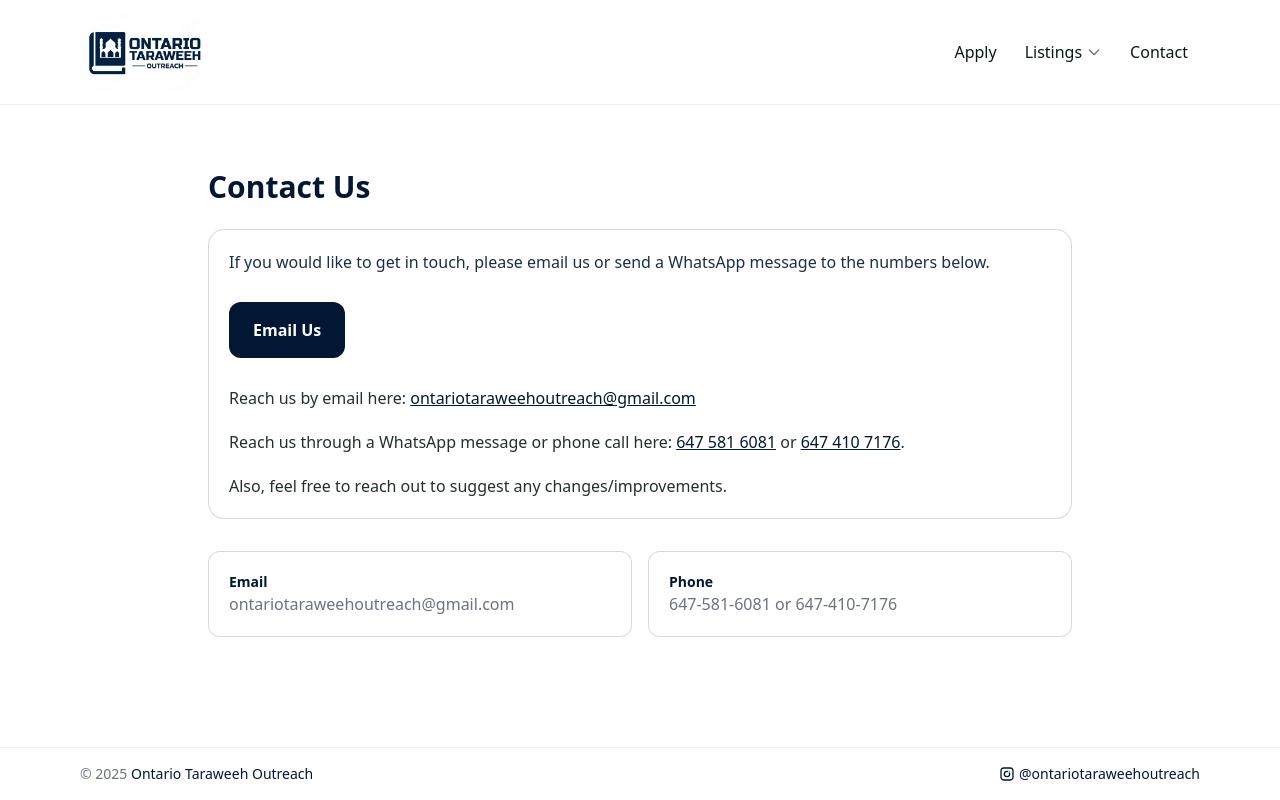
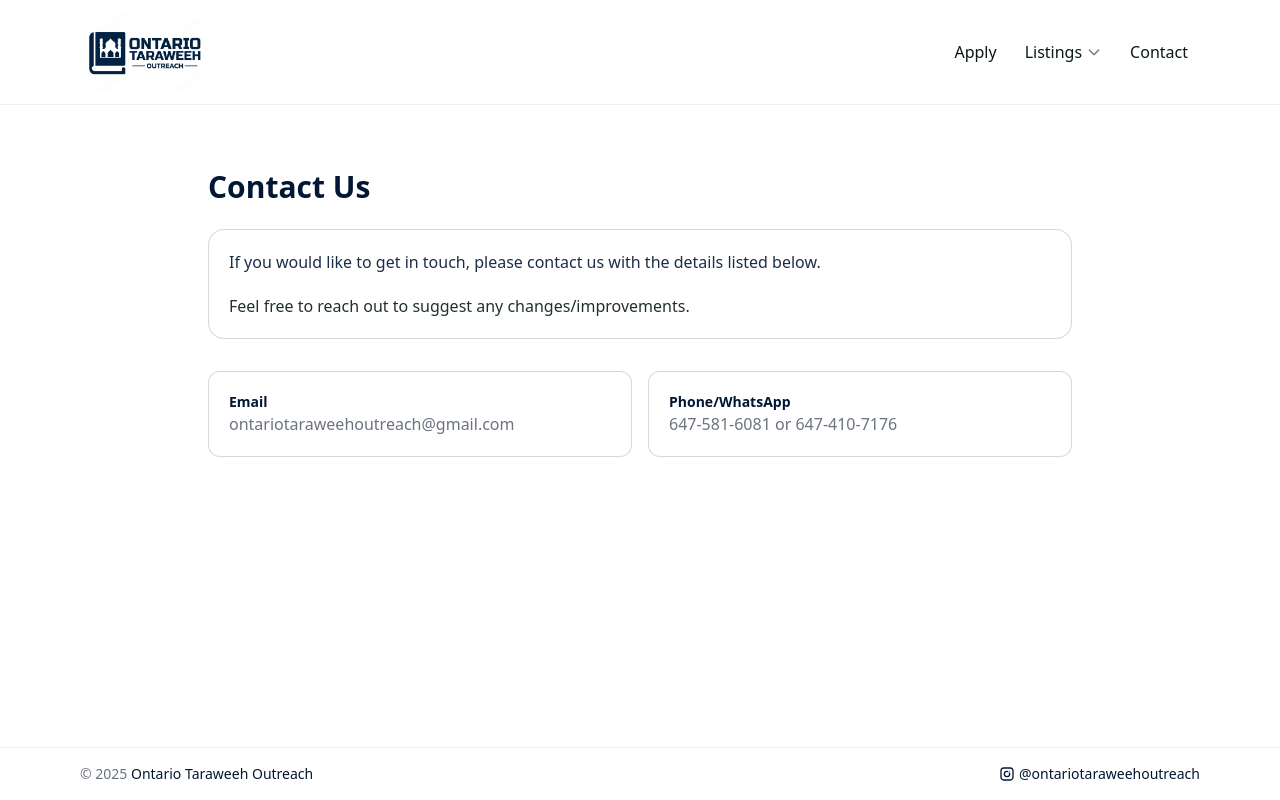
Before and after one commit to Zaydqadri/OTO_Web_Dev, a Next.js app: page /contact in a window 1280 px wide. Built offline with nearby package versions, Linux system fonts and the light colour scheme.

Commit message:
contact page change

```diff
--- a/src/pages/contact.tsx
+++ b/src/pages/contact.tsx
@@ -7,24 +7,24 @@ export default function ContactPage() {
 
       <div className="rounded-2xl border border-[color:rgb(0_0_0_/_0.15)] bg-white p-5 mb-6">
         <p className="mb-4 text-[var(--brand)]/90">
-          If you would like to get in touch, please email us or send a WhatsApp message to the numbers below.
+          If you would like to get in touch, please contact us with the details listed below.
         </p>
 
-        <a
+        {/* <a
           href={`mailto:${email}`}
           className="inline-block mb-3 mt-3 px-6 py-4 rounded-xl bg-[var(--brand)] text-white text-md font-sm hover:bg-[var(--brand-700)] transition-colors font-semibold"
         >
           Email Us
-        </a>
+        </a> */}
 
-        <p className="mt-4 mb-5 text-[var(--ink)]/90">
+        {/* <p className="mt-4 mb-5 text-[var(--ink)]/90">
           Reach us by email here:{" "}
           <a href={`mailto:${email}`} className="underline text-[var(--brand)]">
             {email}
           </a>
-        </p>
+        </p> */}
 
-        <p className="text-[var(--ink)]/90">
+        {/* <p className="text-[var(--ink)]/90">
           Reach us through a WhatsApp message or phone call here:{" "}
           <a href="tel:16475816081" className="underline text-[var(--brand)]">
             647&nbsp;581&nbsp;6081
@@ -33,10 +33,10 @@ export default function ContactPage() {
           <a href="tel:16474107176" className="underline text-[var(--brand)]">
             647&nbsp;410&nbsp;7176
           </a>.
-        </p>
+        </p> */}
 
         <p className="mt-5 text-[var(--ink)]/90">
-          Also, feel free to reach out to suggest any changes/improvements.
+          Feel free to reach out to suggest any changes/improvements.
         </p>
 
         {/* ✅ Added missing closing div here */}
@@ -45,7 +45,7 @@ export default function ContactPage() {
       <div className="mt-8 grid gap-4 md:grid-cols-2">
         {[
           ["Email", "ontariotaraweehoutreach@gmail.com"],
-          ["Phone", "(647) 581-6081 or (647) 410-7176"],
+          ["Phone/WhatsApp", "(647) 581-6081 or (647) 410-7176"],
         ].map(([t, d]) => {
           const isEmail = t === "Email";
           return (
```
